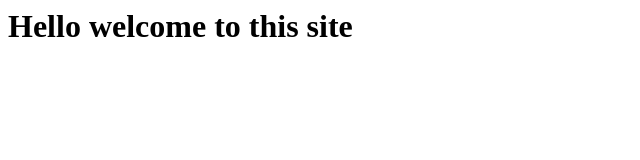
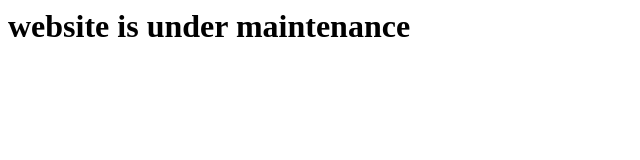
Before and after one commit to sakthimageshwari/sakthimageshwari.github.io, a plain HTML site: page index.html in a window 1280 px wide. Shown: the whole page, without its empty margins (0-640 px from the left). Drawn offline with Linux system fonts and the light colour scheme.

Commit message:
Update index.html

```diff
--- a/index.html
+++ b/index.html
@@ -1 +1 @@
-<h1>Hello welcome to this site</h1>
+<h1>website is under maintenance </h1>
```
